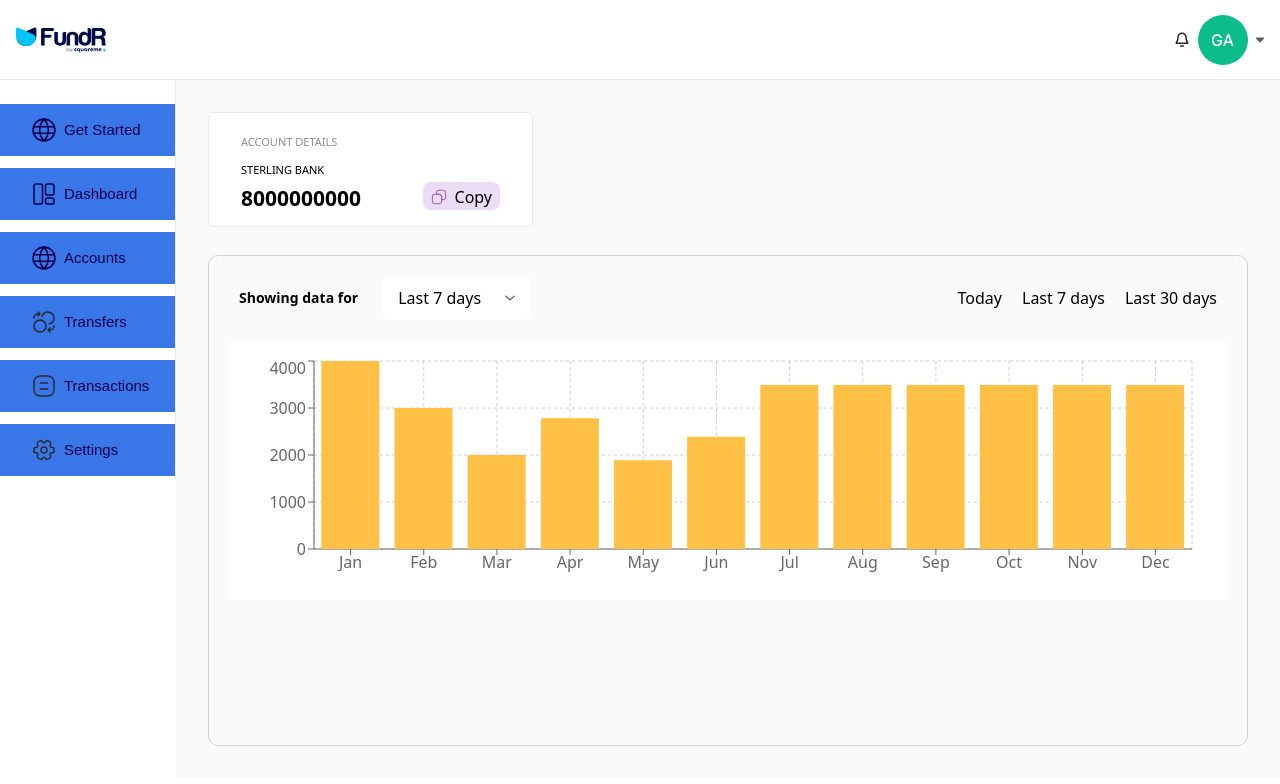
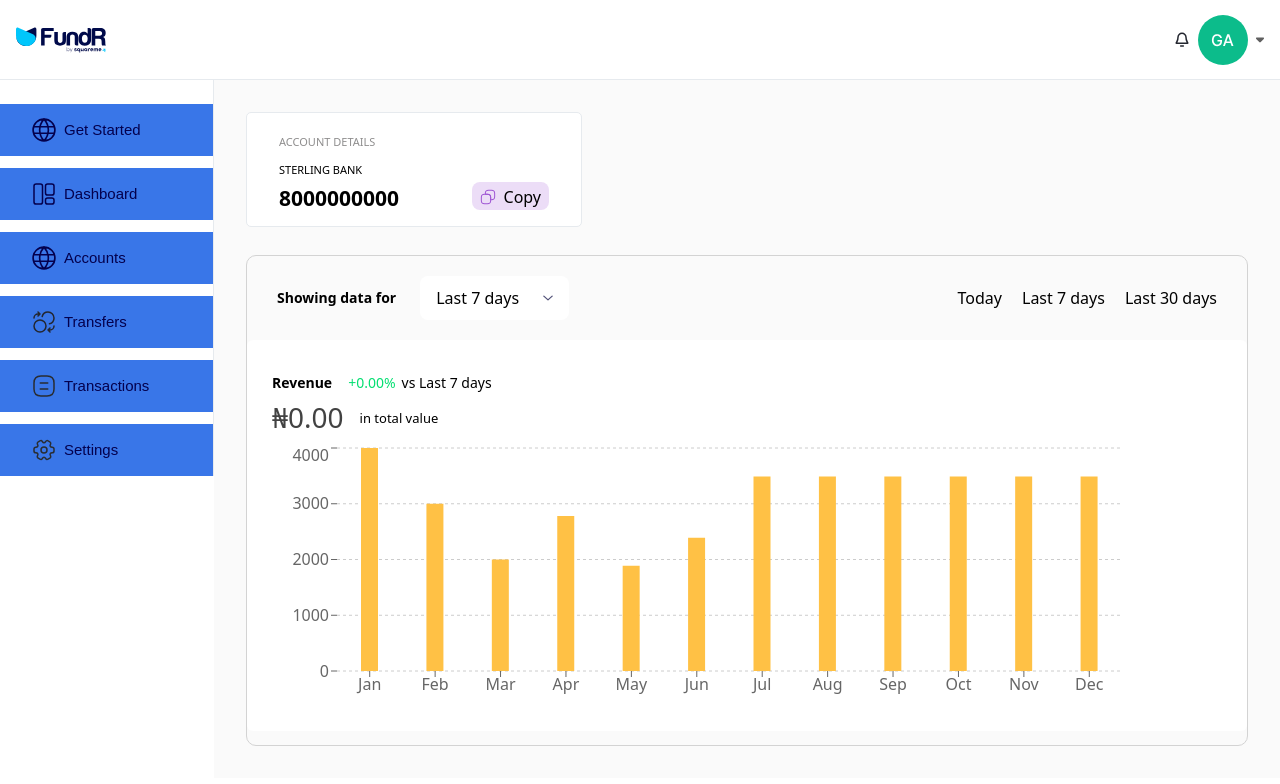
Before and after one commit to emmanuelomejua/fundr, a Next.js app: page / in a window 1280 px wide. Shown: the top 784 px of the page. Built offline with nearby package versions, Linux system fonts and the light colour scheme.

Commit message:
charts module implementation

```diff
--- a/src/app/page.tsx
+++ b/src/app/page.tsx
@@ -4,7 +4,7 @@ import Image from "next/image";
 
 export default function Home() {
   return (
-    <div className="font-sans p-4 md:p-8 flex flex-col gap-3 bg-[#fafafa]">
+    <div className="font-sans p-4 md:p-8 flex flex-col gap-3 bg-[#fff] md:bg-[#fafafa] w-full">
         <Widget/>
         <Chart/>
     </div>
--- a/src/modules/Widget.tsx
+++ b/src/modules/Widget.tsx
@@ -3,7 +3,7 @@ import React from 'react'
 
 const Widget = () => {
   return (
-    <div className='w-[325px] h-[115px] border-[1px] border-[#E6EAEE] rounded-[5px] py-2 px-8 flex items-end bg-[#FFF]'>
+    <div className='w-[346px] md:w-[336px] h-[115px] border-[1px] border-[#E6EAEE] rounded-[5px] py-2 px-8 flex items-end bg-[#FFF]'>
         <div className="flex flex-col gap-1 h-full w-full justify-center">
             <span className="text-[#8F8E8E] font-[500] text-[11px] leading-[24px]">ACCOUNT DETAILS</span>
             <span className='text-[#000000] font-[500] text-[11px] leading-[24px]'>STERLING BANK</span>
--- a/src/modules/chart/Chart.tsx
+++ b/src/modules/chart/Chart.tsx
@@ -1,6 +1,6 @@
 'use client';
 
-import React from 'react';
+import React,  { useEffect, useMemo, useState } from 'react';
 import { BarChart, Bar, Rectangle, XAxis, YAxis, CartesianGrid, Tooltip, Legend, ResponsiveContainer } from 'recharts';
 
 const data = [
@@ -54,24 +54,53 @@ const data = [
   },
 ];
 
+
+function useIsMobile(breakpoint = 768) {
+  const [isMobile, setIsMobile] = useState(false);
+  useEffect(() => {
+    const mq = window.matchMedia(`(max-width: ${breakpoint - 1}px)`);
+    const update = () => setIsMobile(mq.matches);
+    update();
+    // Add/remove listener (handles older browsers too)
+    if (mq.addEventListener) mq.addEventListener('change', update);
+    else mq.addListener(update);
+    return () => {
+      if (mq.removeEventListener) mq.removeEventListener('change', update);
+      else mq.removeListener(update);
+    };
+  }, [breakpoint]);
+  return isMobile;
+}
+
 const Chart = () => {
+
+    const isMobile = useIsMobile(768);
+    const chartData = isMobile ? data.slice(0, 6) : data;
+
   return (
-    <div className="bg-[#fff] h-[260px] w-[1000px] flex mx-auto rounded-[6px] p-4">
-        <ResponsiveContainer width='100%' height='100%'>
+    <div className="flex flex-col bg-[#fff] h-[291px] md:h-[391px] w-[336px] md:w-[768px] lg:w-[1000px] mx-auto rounded-[6px] p-1 md:p-5 lg:p-[25px] gap-2 ">
+        <div className="flex flex-col">
+            <div className="flex items-center gap-4">
+                <h4 className="text-[#000000] text-[14px] font-[700] leading-[35px]">Revenue</h4>
+                <div className="hidden md:flex items-center gap-1.5">
+                    <span className="text-green-400 text-[14px] font-[300] leading-[24px]">+0.00%</span>
+                    <span className="text-[#000000] text-[14px] font-[300] leading-[20px]">vs Last 7 days</span>
+                </div>
+            </div>
+
+            <div className="hidden md:flex items-center gap-4">
+                 <h4 className="text-[#424242] text-[28px] font-700] leading-[35px]">₦0.00</h4>
+                <span className="text-[#000000] text-[13px] font-[400] leading-[24px]">in total value</span>
+            </div>
+        </div>
+        <ResponsiveContainer width='90%' height='100%'>
         <BarChart
-            data={data}
-            margin={{
-            top: 5,
-            right: 20,
-            left: 10,
-            bottom: 5,
-            }}
-        >
-            <CartesianGrid strokeDasharray="3 3" />
-            <XAxis dataKey="name" />
-            <YAxis />
-            <Tooltip />
-            <Bar dataKey="revenue" fill="#FFC145" activeBar={<Rectangle fill="gold" stroke="purple" />} />
+            data={chartData}>
+            <CartesianGrid strokeDasharray="3 3" vertical={false} />
+            <XAxis dataKey="name" axisLine={false} />
+            <YAxis axisLine={false} />
+            {/* <Tooltip /> */}
+            <Bar dataKey="revenue" fill="#FFC145" barSize={17} activeBar={<Rectangle fill="gold" stroke="purple" />} />
         </BarChart>
         </ResponsiveContainer>
 
--- a/src/modules/chart/ChartHeader.tsx
+++ b/src/modules/chart/ChartHeader.tsx
@@ -6,7 +6,7 @@ const ChartHeader = () => {
     const vals = ['Today', 'Last 7 days', 'Last 30 days']
 
   return (
-    <div className='flex items-center justify-between py-[20px] px-[30px]'>
+    <div className='hidden md:flex items-center justify-between py-[20px] px-[30px]'>
         <div className="flex items-center gap-6">
             <span className="text-[14px] font-[600] leading-[100%]">Showing data for</span>
 
--- a/src/modules/chart/ChartModule.tsx
+++ b/src/modules/chart/ChartModule.tsx
@@ -4,7 +4,7 @@ import Chart from './Chart';
 
 const ChartModule = () => {
   return (
-    <div className='h-[279px] lg:h-[491px] mt-4 rounded-[10px] w-[336px] md:w-[600px] lg:w-[1040px] border-1 border-[lightgray]'>
+    <div className='h-[299px] lg:h-[491px] mt-4 rounded-[10px] w-full border-1 border-[lightgray]'>
       <ChartHeader/>
       <Chart/>
     </div>
```
